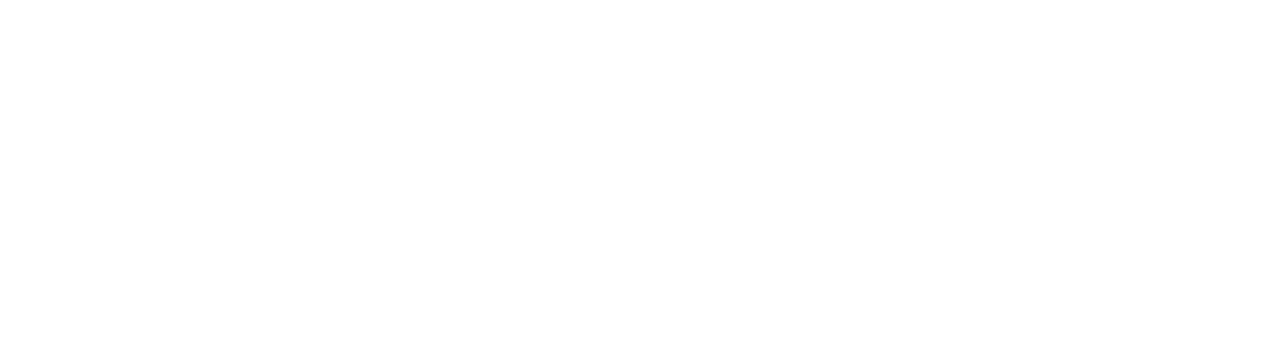
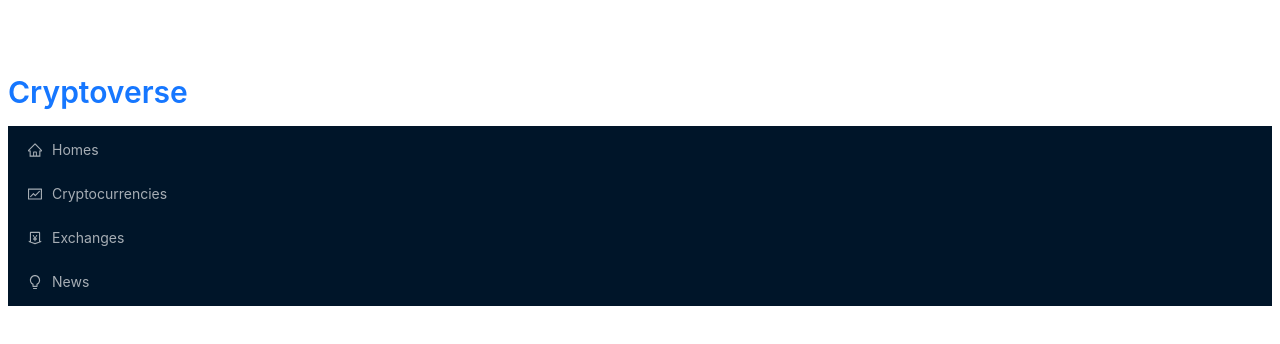
Before and after one commit to Prakash-Ravichandran/react_cryptocurrency_app, a React (Create React App) app: page / in a window 1280 px wide. Shown: the top 344 px of the page. Built offline with nearby package versions, Linux system fonts and the light colour scheme.

Commit message:
Feat: Navbar Component Integration

```diff
--- a/package.json
+++ b/package.json
@@ -18,6 +18,7 @@
     "react-chartjs-2": "^5.2.0",
     "react-dom": "^18.2.0",
     "react-redux": "^8.1.2",
+    "react-router-dom": "^6.16.0",
     "react-scripts": "5.0.1",
     "web-vitals": "^2.1.4"
   },
--- a/src/App.js
+++ b/src/App.js
@@ -1,11 +1,17 @@
 import React from "react";
+import { Navbar } from "./components";
+import { BrowserRouter } from "react-router-dom";
 
 const App = () => {
   return (
     <React.Fragment>
-      <div className="navbar"></div>
-      <div className="main"></div>
-      <div className="footer"></div>
+      <BrowserRouter>
+        <div className="navbar">
+          <Navbar />
+        </div>
+        <div className="main"></div>
+        <div className="footer"></div>
+      </BrowserRouter>
     </React.Fragment>
   );
 };
--- /dev/null
+++ b/src/components/Navbar.jsx
@@ -0,0 +1,40 @@
+import React from "react";
+import { Button, Menu, Typography, Avatar } from "antd";
+import { Link } from "react-router-dom";
+import icon from "../images/cryptocurrency.png";
+import {
+  HomeOutlined,
+  MoneyCollectOutlined,
+  BulbOutlined,
+  FundOutlined,
+  MenuOutlined,
+} from "@ant-design/icons";
+
+const Navbar = () => {
+  return (
+    <div className="nav-container">
+      <div className="logo-container">
+        <Avatar src={icon} size="large" />
+        <Typography.Title level={2} className="logo">
+          <Link to="/">Cryptoverse</Link>
+        </Typography.Title>
+        <Menu theme="dark">
+          <Menu.Item icon={<HomeOutlined />}>
+            <Link to="/home">Homes</Link>
+          </Menu.Item>
+          <Menu.Item icon={<FundOutlined />}>
+            <Link to="/cryptocurrencies">Cryptocurrencies</Link>
+          </Menu.Item>
+          <Menu.Item icon={<MoneyCollectOutlined />}>
+            <Link to="/exchanges">Exchanges</Link>
+          </Menu.Item>
+          <Menu.Item icon={<BulbOutlined />}>
+            <Link to="/news">News</Link>
+          </Menu.Item>
+        </Menu>
+      </div>
+    </div>
+  );
+};
+
+export default Navbar;
--- /dev/null
+++ b/src/components/index.js
@@ -0,0 +1 @@
+export { default as Navbar } from "./Navbar";
--- a/src/index.js
+++ b/src/index.js
@@ -2,4 +2,7 @@
 import ReactDOM from "react-dom";
 import App from "./App";
 
-ReactDOM.render(<App />, document.getElementById("root"));
+import { createRoot } from "react-dom/client";
+const container = document.getElementById("root");
+const root = createRoot(container); // createRoot(container!) if you use TypeScript
+root.render(<App />);
```
Also changed, not shown: src/images/cryptocurrency.png (added), 1 other file (tests, documents, lock files or other folders).
